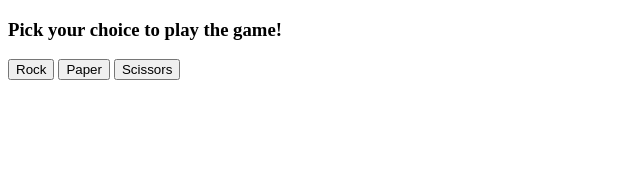
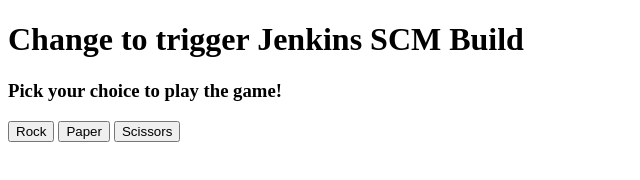
Before and after one commit to ppiroev/rockPaperScirros, a plain HTML site: page index.html in a window 1280 px wide. Shown: the whole page, without its empty margins (0-640 px from the left). Drawn offline with Linux system fonts and the light colour scheme.

Commit message:
Update index.html to trigger Jenkins build

```diff
--- a/index.html
+++ b/index.html
@@ -8,6 +8,7 @@
 
 </head>
 <body>
+    <h1>Change to trigger Jenkins SCM Build</h1>
     <h3>Pick your choice to play the game!</h3>
     <div>
         <button class="rock">Rock</button>
```
